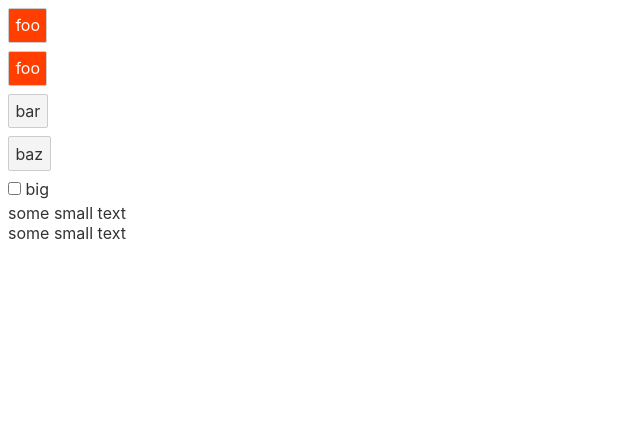
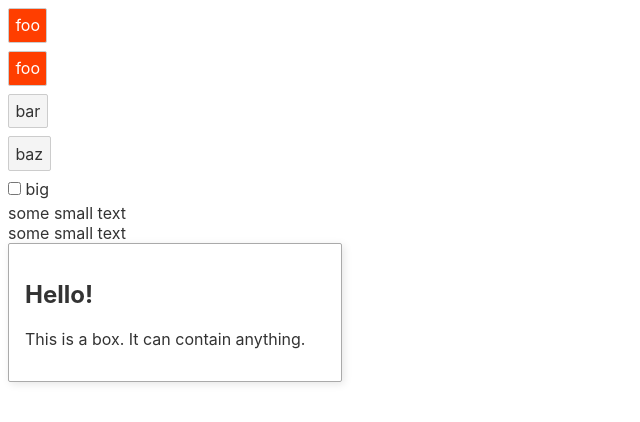
Before and after one commit to Annie-Huang/my-svelte-project2, a Svelte app: page / in a window 1280 px wide. Shown: the top 422 px of the page, without its empty margins (0-640 px from the left). Built offline with nearby package versions, Linux system fonts and the light colour scheme.

Commit message:
Component composition - Slots

```diff
--- a/src/App.svelte
+++ b/src/App.svelte
@@ -1,5 +1,7 @@
 <!--From Classes/The class directive to-->
 <script>
+    import Box from './Box.svelte';
+
     let current = 'foo';
     let big = false;
 </script>
@@ -59,3 +61,11 @@
      and
      class:big      << conditionally apply the style
 -->
+
+
+
+
+<Box>
+    <h2>Hello!</h2>
+    <p>This is a box. It can contain anything.</p>
+</Box>
--- /dev/null
+++ b/src/Box.svelte
@@ -0,0 +1,16 @@
+<style>
+    .box {
+        width: 300px;
+        border: 1px solid #aaa;
+        border-radius: 2px;
+        box-shadow: 2px 2px 8px rgba(0,0,0,0.1);
+        padding: 1em;
+        margin: 0 0 1em 0;
+    }
+</style>
+
+<!-- Before a component can accept children, though, it needs to know where to put them. We do this with the <slot> element.-->
+<div class="box">
+    <!-- content should be injected here -->
+    <slot></slot>
+</div>
```
